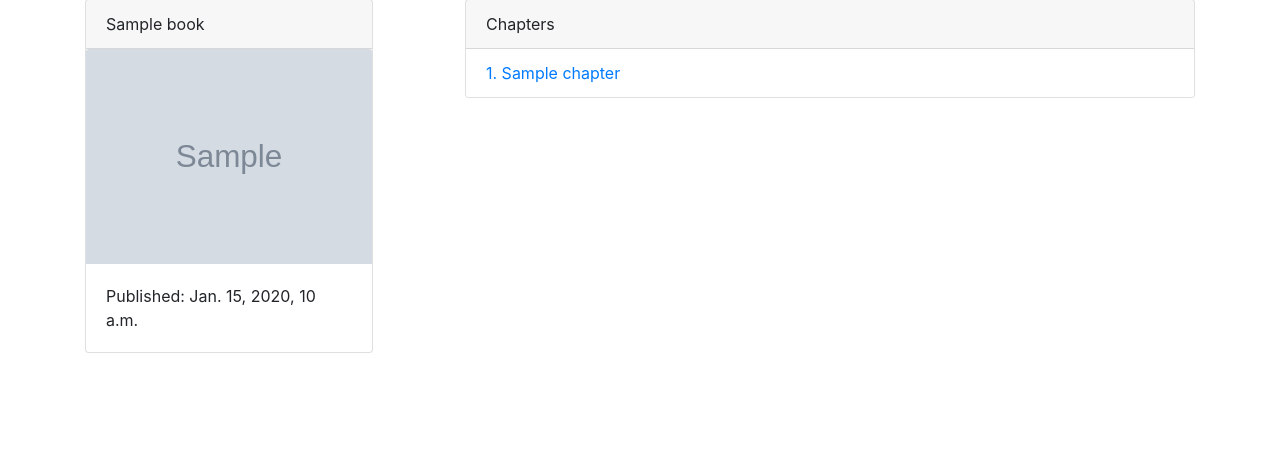
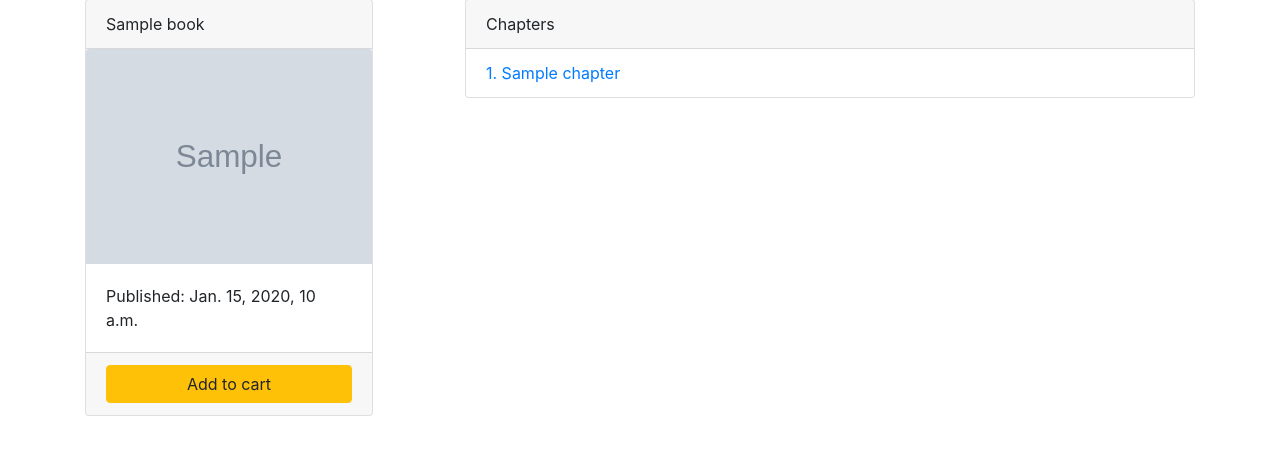
Before and after one commit to fl4viooliveira/marketplace, a Django app: template templates/book_detail.html in a window 1280 px wide. Shown: the part 121-576 px from the top of the page. Run offline with Django 3.2, Linux system fonts and the light colour scheme; the template is opened without the code that fills it: most values are stand-ins (such as "Sample title", 1, 10 or a date in 2020); grey boxes marked "Sample" are stand-in pictures; some libraries are stand-ins or nearby versions.

Commit message:
add to cart

```diff
--- a/digital_marketplace/urls.py
+++ b/digital_marketplace/urls.py
@@ -7,6 +7,7 @@ from django.urls import path, include
 urlpatterns = [
     path('admin/', admin.site.urls),
     path('accounts/', include('allauth.urls')),
+    path('cart/', include('shopping_cart.urls', namespace='cart')),
     path('', include('books.urls', namespace='books'))
 ]
 
--- a/templates/book_detail.html
+++ b/templates/book_detail.html
@@ -1,11 +1,12 @@
-
-{% extends 'base.html' %}
+{% extends "base.html" %}
 
 {% block breadcrumb %}
 <li class="breadcrumb-item" aria-current="page">
     <a href="{% url 'books:book-list' %}">Book List</a>
 </li>
-<li class="breadcrumb-item active" aria-current="page">{{ book.title }}</li>
+<li class="breadcrumb-item active" aria-current="page">
+    {{ book.title }}
+</li>
 {% endblock breadcrumb %}
 
 {% block content %}
@@ -14,8 +15,19 @@
     <div class="card" style="width: 18rem;">
         <div class="card-header">{{ book.title }}</div>
         <img src="{{ book.cover.url }}" class="card-img-top" alt="...">
-        <div class= "card-body">
+        <div class="card-body">
             <p class="card-text">Published: {{ book.publication_date }}</p>
+        </div>
+        <div class="card-footer">
+        {% if in_cart %}
+        <a href="#" class="btn btn-default btn-block">
+            Remove from cart
+        </a>
+        {% else %}
+        <a href="{% url 'cart:add-to-cart' book.slug %}" class="btn btn-warning btn-block">
+            Add to cart
+        </a>
+        {% endif %}
         </div>
     </div>
 
@@ -39,6 +51,4 @@
 
     </aside>
 </div>
-
-
 {% endblock content %}
```
Also changed, not shown: books/views.py (+11 -1 lines), shopping_cart/urls.py (added, +8 -0 lines), shopping_cart/views.py (+13 -2 lines).
